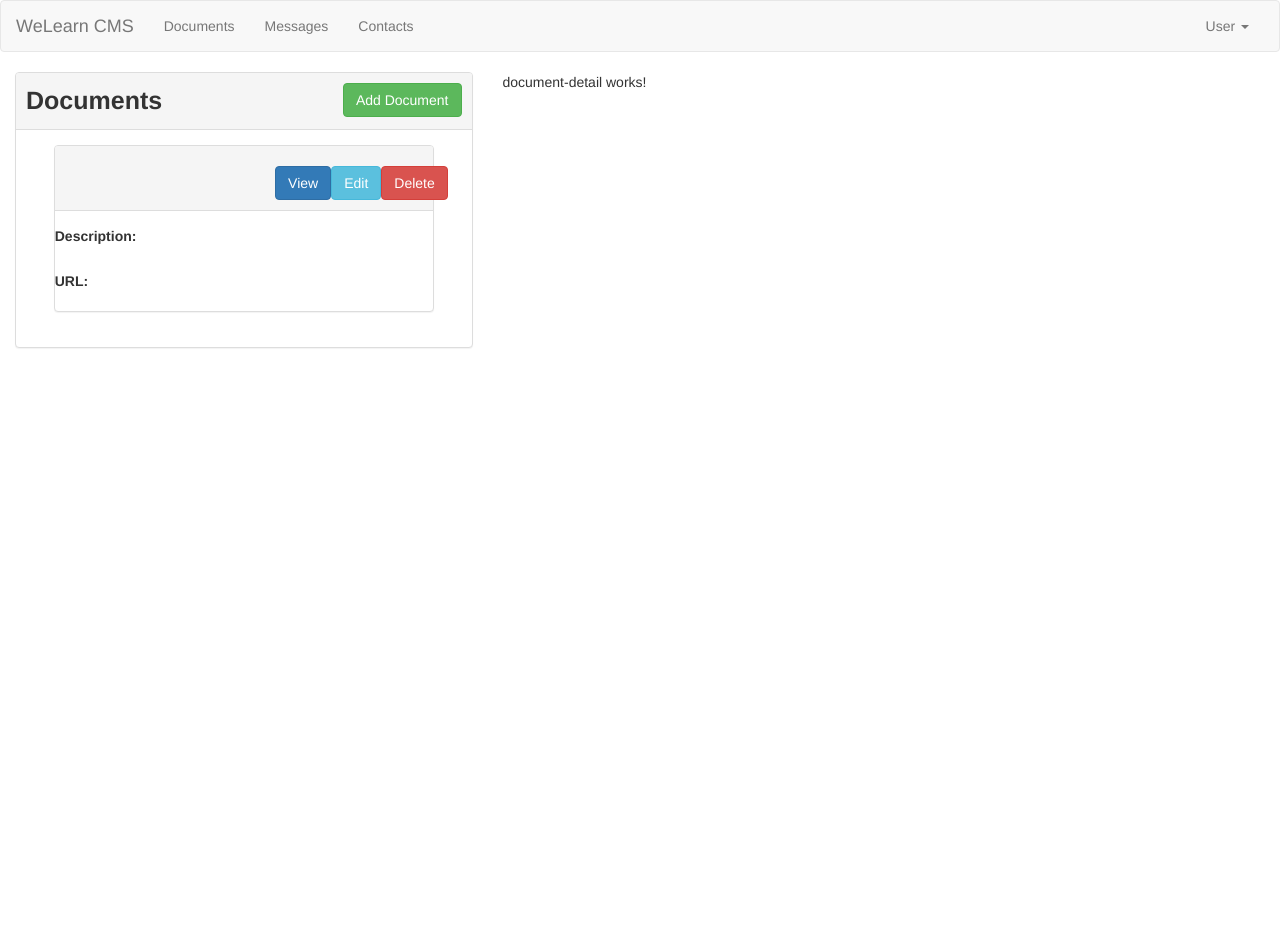
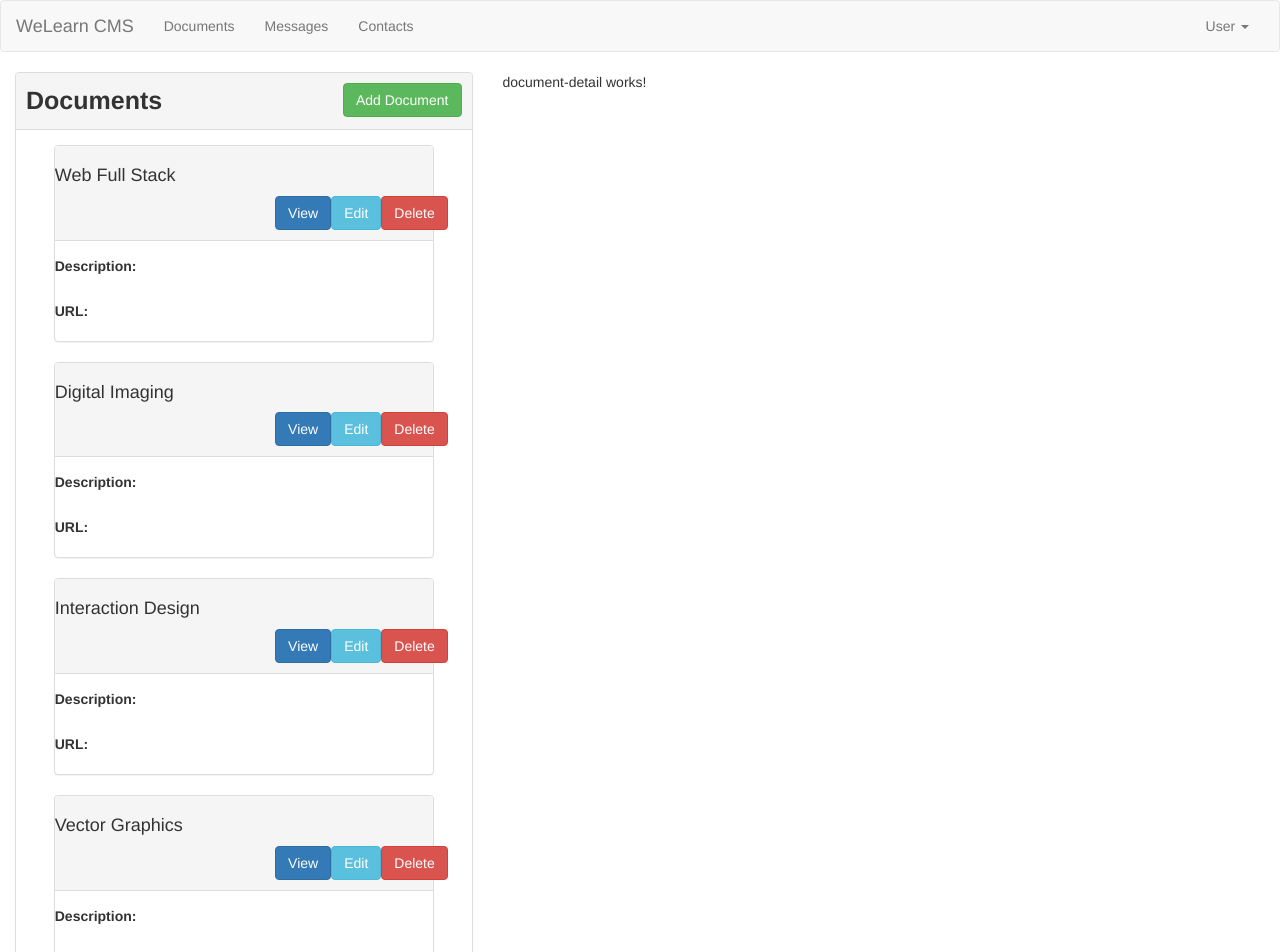
Before and after one commit to trainerkim20/FullStackProjs, an Angular app in the folder cms/: page / in a window 1280 px wide. Shown: the top 952 px of the page. Before the commit the page ends 800 px from the top, so only its background shows below. Built offline with nearby package versions, Linux system fonts and the light colour scheme.

Commit message:
document-list

```diff
--- a/cms/src/app/documents/document-item/document-item.component.css
+++ b/cms/src/app/documents/document-item/document-item.component.css
@@ -0,0 +1,9 @@
+.documentDiv {
+    width: 9rem;
+    height: 11rem;
+    margin: 2px;
+    font-size: 1.3rem;
+    border: solid thin darkgrey;
+    float: left;
+    padding: .25rem
+  }
--- a/cms/src/app/documents/document-item/document-item.component.html
+++ b/cms/src/app/documents/document-item/document-item.component.html
@@ -1,7 +1,7 @@
 <div class="panel panel-default" xmlns="http://www.w3.org/1999/html">
     <div class="panel-heading">
       <div class="row pad-all">
-        <h4 class="title margin-left-right">{{ document?.name }}</h4>
+        <h4 class="title margin-left-right">{{ document.name }}</h4>
         <div class="row pull-right margin-left-right">
           <a class="btn btn-primary">View</a>
           <a class="btn btn-info" >Edit</a>
--- a/cms/src/app/documents/document-list/document-list.component.html
+++ b/cms/src/app/documents/document-list/document-list.component.html
@@ -7,7 +7,11 @@
     </div>
     <div class="panel-body">
       <div class="center-panel">
-            <cms-document-item></cms-document-item>
+        <cms-document-item
+        *ngFor="let document of documents"
+        [document]="document"
+        (click)="onSelectedDocument(document)"></cms-document-item>
       </div>
     </div>
+
   </div>
--- a/cms/src/app/documents/document-list/document-list.component.ts
+++ b/cms/src/app/documents/document-list/document-list.component.ts
@@ -1,4 +1,4 @@
-import { Component, OnInit, Input } from '@angular/core';
+import { Component, OnInit, Output, EventEmitter } from '@angular/core';
 import { Document } from '../document.model';
 
 @Component({
@@ -8,11 +8,23 @@ import { Document } from '../document.model';
 })
 export class DocumentListComponent implements OnInit {
 
-@Input() document: Document;
+ documents: Document[] = [
+  new Document(1, 'Web Full Stack', 'Learn how to develop modern web applications using the MEAN stack.', 'https://byui.instructure.com/courses/92918', null),
+  new Document(2, 'Digital Imaging', 'Learn how take great pictures and edit them in numerous softwares.', 'https://byui.instructure.com/courses/87716', null),
+  new Document(3, 'Interaction Design', 'Intro to UX design.', 'https://byui.instructure.com/courses/86676', null),
+  new Document(4, 'Vector Graphics', 'Create awesome graphics using Illustrator.', 'https://byui.instructure.com/courses/87734', null),
+  new Document(5, 'Capstone', 'A project focused class, prefect for contributing to your WDD portfillo.', 'https://byui.instructure.com/courses/85630', null)
+    ];
+
+    @Output() selectedDocumentEvent = new EventEmitter<Document>();
 
   constructor() { }
 
   ngOnInit(): void {
   }
 
+  onSelectedDocument(document: Document) {
+    this.selectedDocumentEvent.emit(document);
+  }
+
 }
```
Also changed, not shown: cms/src/app/documents/document-item/document-item.component.ts (+9 -1 lines). Lines whose indentation alone changed are shown as unchanged.
